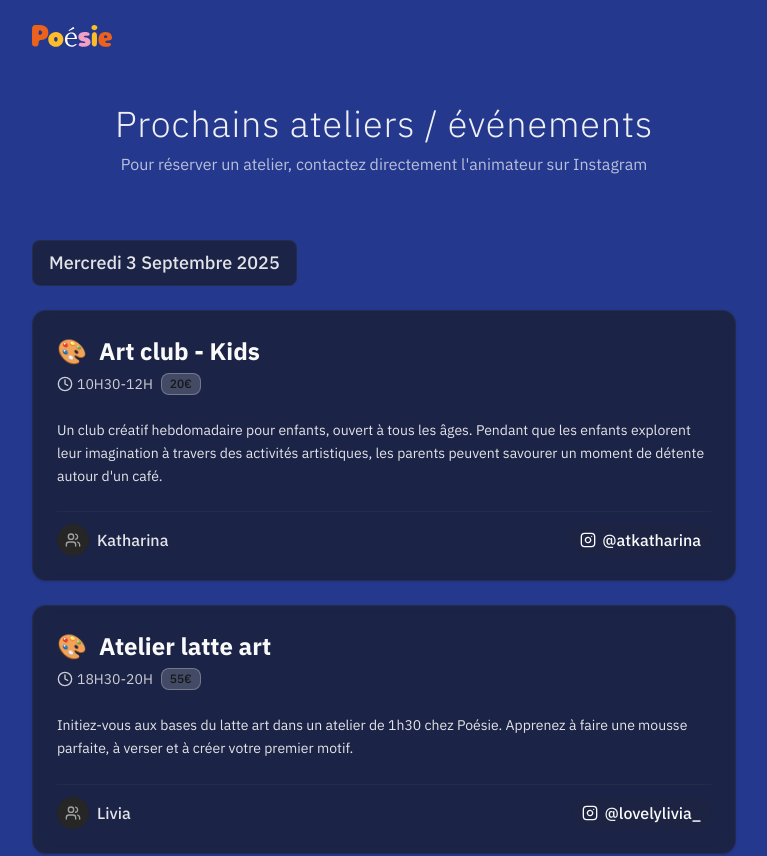
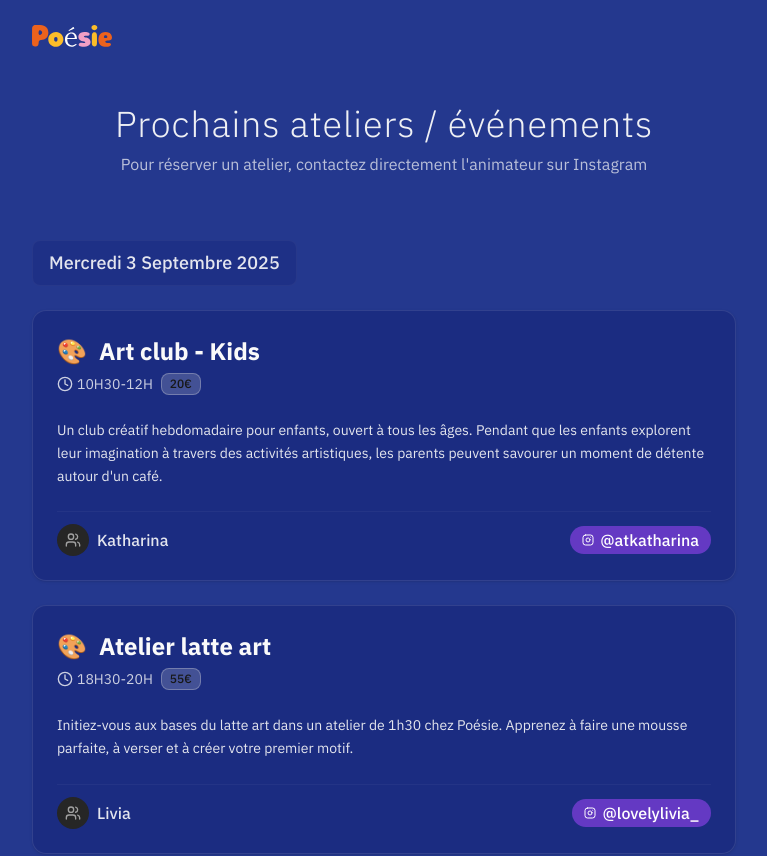
Before and after one commit to yohanlb/poesie-cafe, a Next.js app: page /events in a window 1280 px wide. Shown: the top 856 px of the page, without its empty margins (256-1023 px from the left). Built offline with nearby package versions, Linux system fonts and the light colour scheme.

Commit message:
style: update card styling in EventCard component and adjust global card color for improved visual consistency

```diff
--- a/src/app/globals.css
+++ b/src/app/globals.css
@@ -22,7 +22,7 @@
   --radius: 0.625rem;
   --background: #24388e;
   --foreground: oklch(0.985 0 0);
-  --card: oklch(0.205 0 0);
+  --card: oklch(0.3397 0.1443 268.56);
   --card-foreground: oklch(0.985 0 0);
   --popover: oklch(0.205 0 0);
   --popover-foreground: oklch(0.985 0 0);
--- a/src/components/EventCard.tsx
+++ b/src/components/EventCard.tsx
@@ -35,7 +35,7 @@ export default function EventCard({ event }: EventCardProps) {
   };
 
   return (
-    <Card className="bg-card/60 border-border/40 backdrop-blur-sm hover:bg-card/70 transition-colors">
+    <Card className="bg-card border-border backdrop-blur-md hover:bg-card/50 transition-colors">
       <CardHeader>
         <div className="flex items-center justify-between">
           <div className="flex items-center gap-3">
@@ -94,11 +94,20 @@ export default function EventCard({ event }: EventCardProps) {
                 )}`}
                 target="_blank"
                 rel="noopener noreferrer"
-                className="flex items-center gap-1.5 text-accent-foreground hover:text-accent-foreground/80 transition-colors bg-accent/10 px-2.5 py-1 rounded-full hover:bg-accent/20"
                 aria-label={`Suivre ${event.instructor} sur Instagram`}
               >
-                <Instagram className="w-4 h-4" aria-hidden="true" />
-                <span className="text-base font-medium">{event.instagram}</span>
+                <Badge
+                  variant="secondary"
+                  className="flex items-center gap-1.5 bg-purple-500/50 hover:bg-purple-600/50 text-white border-0 px-3 py-1.5 rounded-full transition-colors"
+                >
+                  <Instagram
+                    className="w-4 h-4 flex-shrink-0"
+                    aria-hidden="true"
+                  />
+                  <span className="text-base font-medium leading-none">
+                    {event.instagram}
+                  </span>
+                </Badge>
               </a>
             )}
           </div>
```
